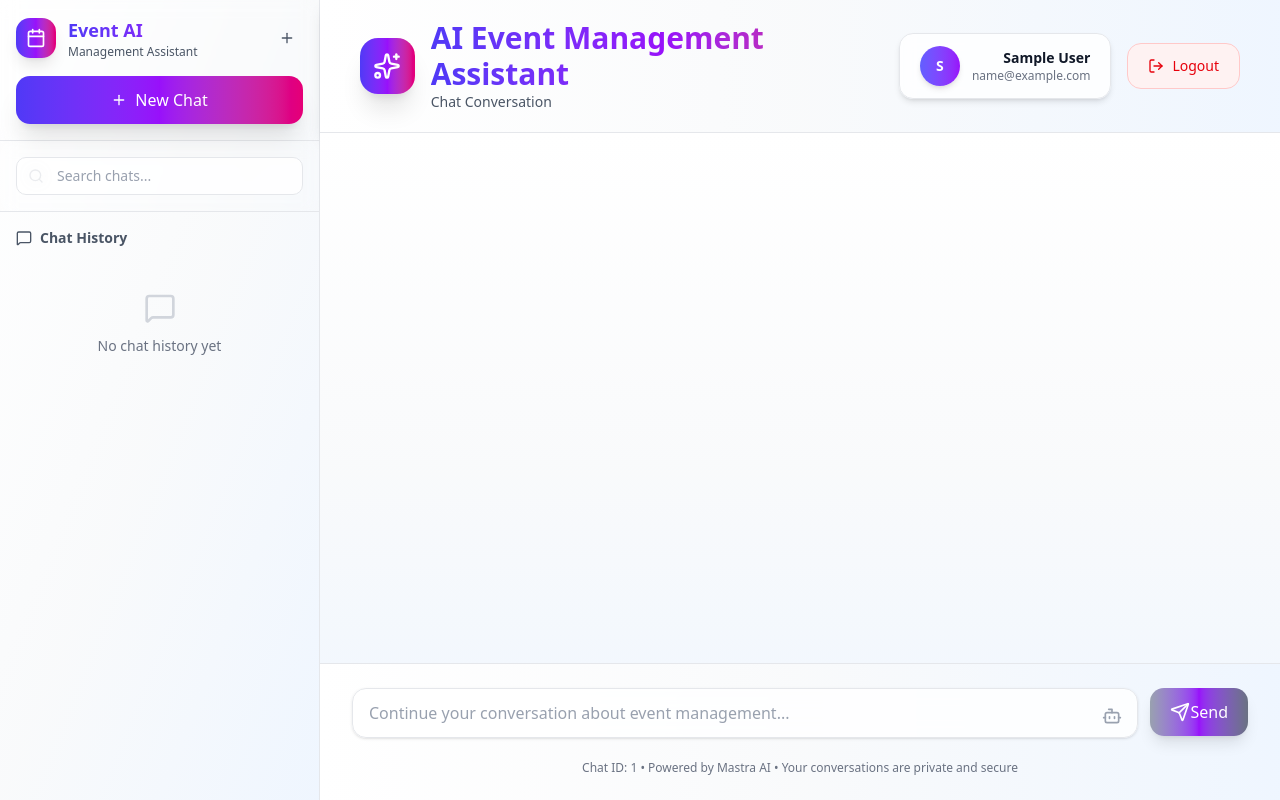
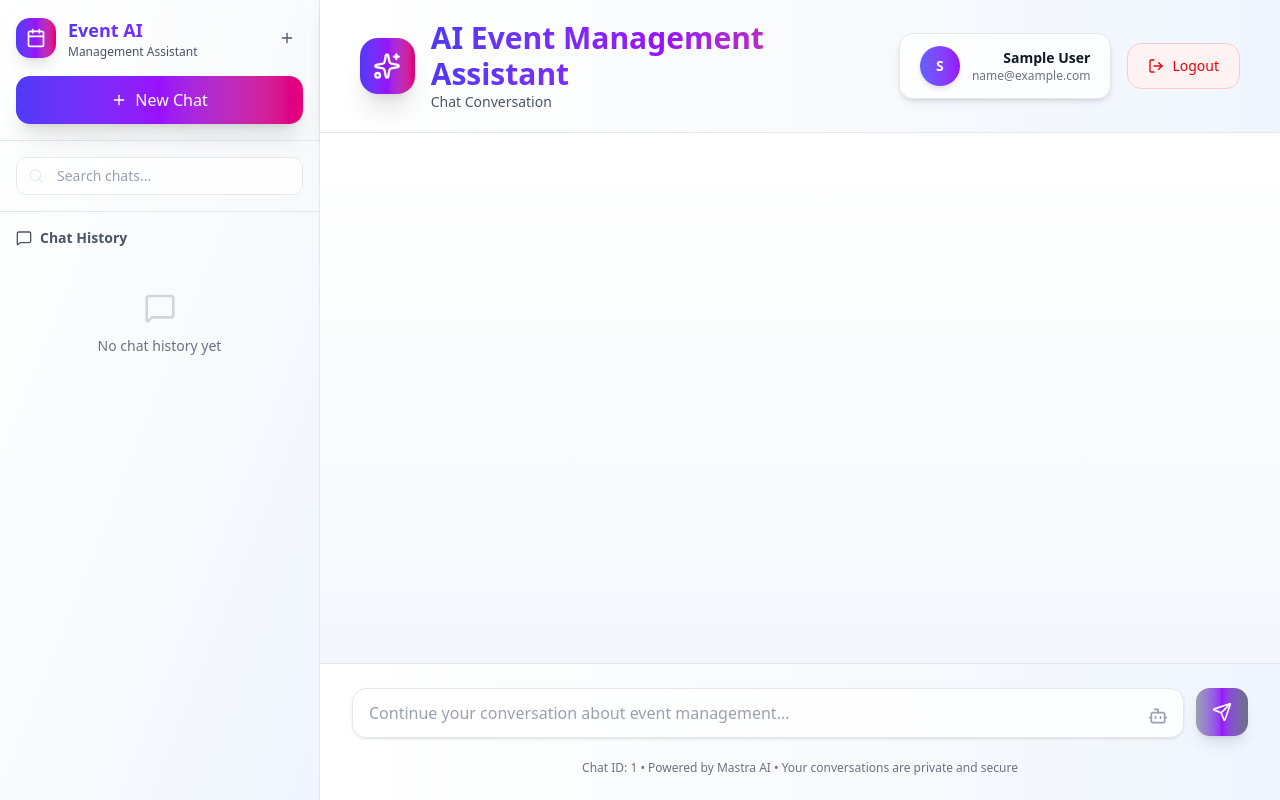
Before and after one commit to Brijeshvasoya/AI-EventManagemet, a Next.js app: page /chat/1 in a window 1280 px wide. Built offline with nearby package versions, Linux system fonts and the light colour scheme; sample sign-in values are in the browser's storage.

Commit message:
fix some input design issue

```diff
--- a/src/app/chat/page.js
+++ b/src/app/chat/page.js
@@ -173,7 +173,7 @@ export default function ChatPage() {
       {/* Messages */}
       <div ref={messagesContainerRef} className="flex-1 overflow-y-auto px-6 py-6 relative">
         <div className="max-w-4xl mx-auto">
-          {messages.length === 0 && (
+          {messages?.length === 0 && (
             <div className="text-center py-12">
               <div className="w-20 h-20 bg-gradient-to-r from-indigo-500 to-purple-600 rounded-3xl flex items-center justify-center mx-auto mb-6 shadow-lg">
                 <Bot className="w-10 h-10 text-white" />
@@ -200,9 +200,9 @@ export default function ChatPage() {
             </div>
           )}
 
-          {messages.length > 0 && (
+          {messages?.length > 0 && (
             <div className="space-y-6">
-              {messages.map((message) => (
+              {messages?.map((message) => (
                 <div key={message.id} className={`flex gap-4 ${message.role === 'user' ? 'justify-end' : 'justify-start'}`}>
                   {message.role === 'assistant' && (
                     <div className="w-10 h-10 bg-gradient-to-r from-indigo-500 to-purple-600 rounded-xl flex items-center justify-center flex-shrink-0 shadow-lg">
--- a/src/components/ChatInput.js
+++ b/src/components/ChatInput.js
@@ -48,10 +48,14 @@ export default function ChatInput({
           <button
             onClick={onSend}
             disabled={disabled || isLoading || !inputValue.trim()}
-            className="px-5 py-3 bg-gradient-to-r from-indigo-600 via-purple-600 to-pink-600 text-white rounded-xl hover:from-indigo-700 hover:via-purple-700 hover:to-pink-700 disabled:from-gray-400 disabled:to-gray-500 disabled:cursor-not-allowed transition-all duration-300 shadow-lg hover:shadow-xl hover:scale-105 flex items-center justify-center min-w-[48px] h-[48px]"
+            className="px-4 py-3 bg-gradient-to-r from-indigo-600 via-purple-600 to-pink-600 text-white rounded-xl hover:from-indigo-700 hover:via-purple-700 hover:to-pink-700 disabled:from-gray-400 disabled:to-gray-500 disabled:cursor-not-allowed transition-all duration-300 shadow-lg hover:shadow-xl hover:scale-105 flex items-center justify-center"
+            style={{
+              height: '48px',
+              minHeight: '48px',
+              maxHeight: '120px',
+            }}
           >
             <Send className="w-5 h-5" />
-            <span className="font-medium">Send</span>
           </button>
         </div>
         <p className="mt-4 text-center text-xs text-gray-500">
```
Also changed, not shown: 2 other files (tests, documents, lock files or other folders).
